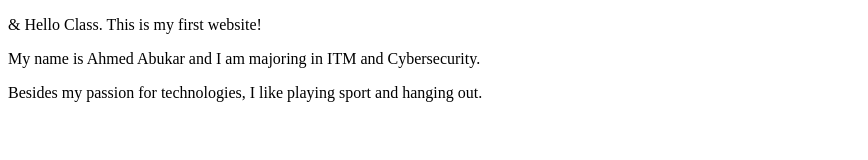
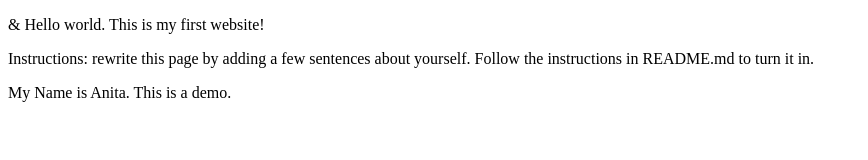
Before and after one commit to aabukar-ITMD-361/webdev_lab1, a plain HTML site: page Lab Test 1.html in a window 1280 px wide. Shown: the whole page, without its empty margins (0-868 px from the left). Drawn offline with Linux system fonts and the light colour scheme.

Commit message:
Update Lab Test 1.html

```diff
--- a/Lab Test 1.html
+++ b/Lab Test 1.html
@@ -5,8 +5,9 @@
 <title>Internet Technologies and Web Design</title>
 </head>
 <body>
-<p>&amp; Hello Class. This is my first website!</p>
-<p>My name is Ahmed Abukar and I am majoring in ITM and Cybersecurity.</p>
-Besides my passion for technologies, I like playing sport and hanging out.
+<p>&amp; Hello world. This is my first website!</p>
+<p>Instructions: rewrite this page by adding a few sentences about yourself. Follow the
+instructions in README.md to turn it in.</p>
+My Name is Anita. This is a demo.
 </body>
 </html>
```
